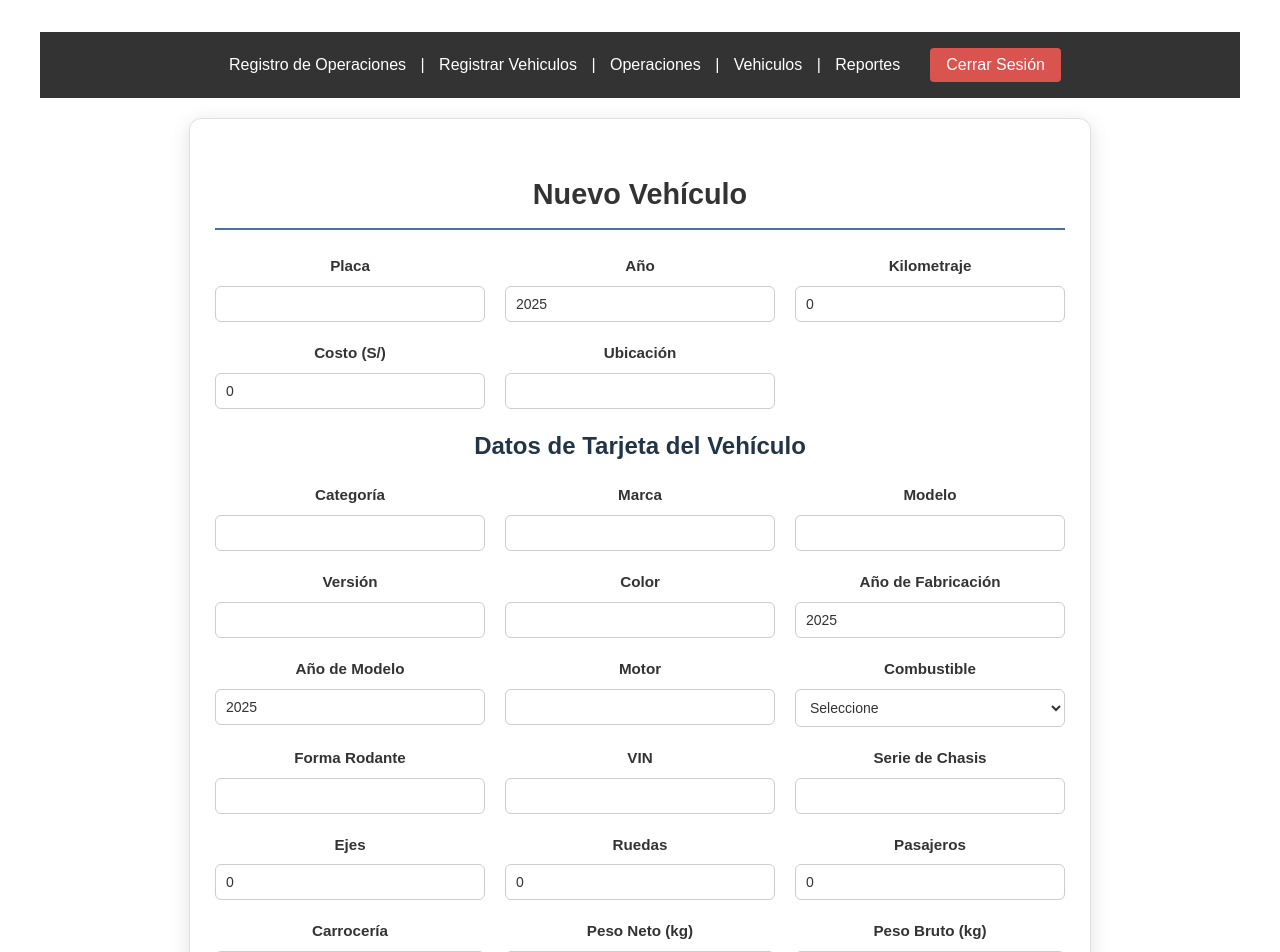
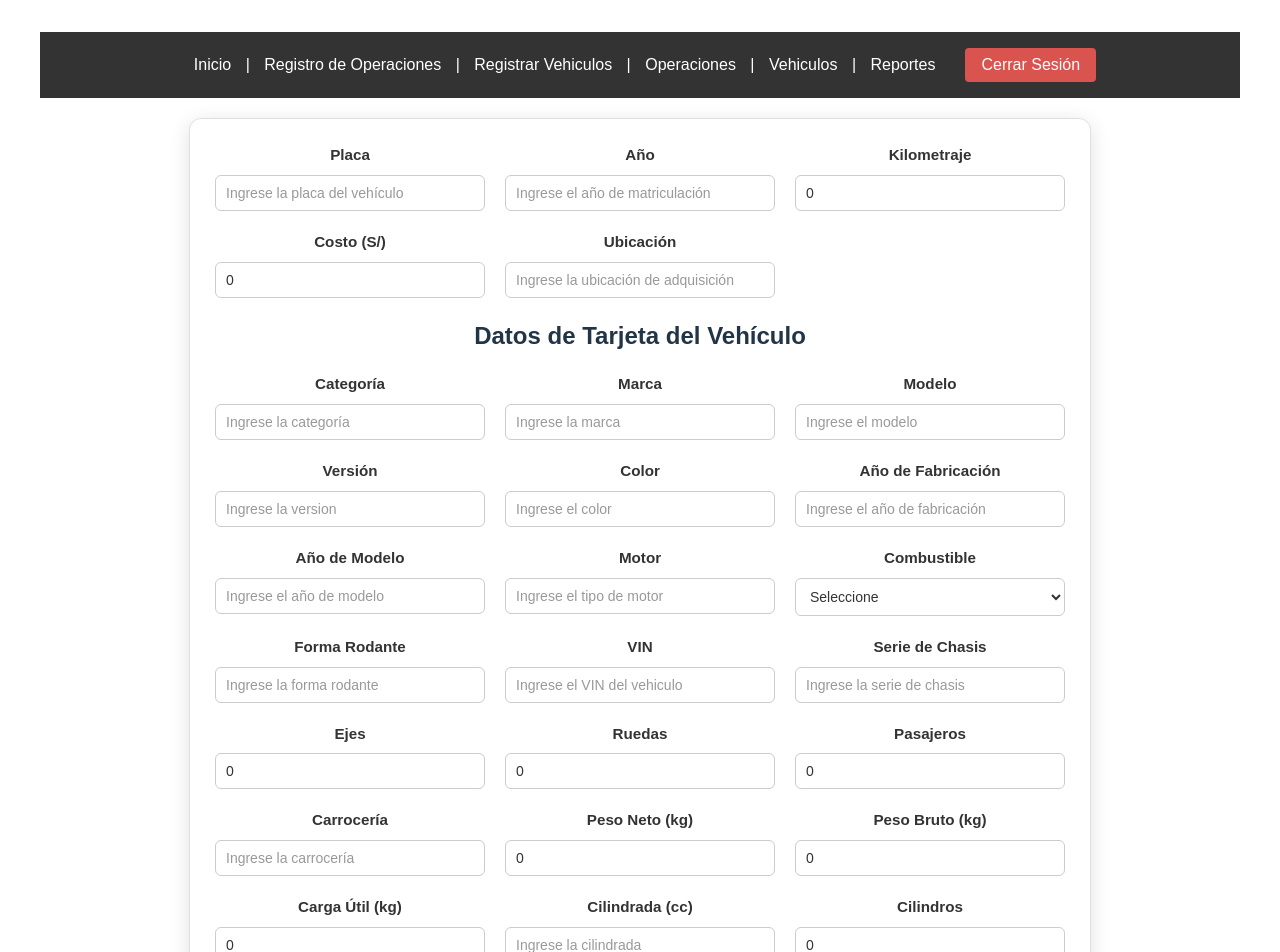
Before and after one commit to matzSoncco/gestor, a Vue app in the folder frontend/: page /vehiculo/new in a window 1280 px wide. Shown: the top 952 px of the page. Built offline with nearby package versions, Linux system fonts and the light colour scheme.

Commit message:
mejora de formulario de ingreso para vehiculos

```diff
--- a/frontend/src/App.vue
+++ b/frontend/src/App.vue
@@ -2,7 +2,7 @@
   <div id="app-container">
     <header v-if="!authStore.isAuthenticated"> <!-- cambiamos solamente para prueba del usuario -->
       <nav>
-        <!-- router-link to="/">Inicio</router-link > |-->
+        <router-link to="/">Inicio</router-link> |
         <router-link to="/ingreso-datos">Registro de Operaciones</router-link> |
         <router-link to="/registro-vehiculos">Registrar Vehiculos</router-link> |
         <router-link to="/operaciones">Operaciones</router-link> |
--- a/frontend/src/components/FormularioIngreso.vue
+++ b/frontend/src/components/FormularioIngreso.vue
@@ -6,7 +6,7 @@
       :tipo="tipoMensajeGlobal"
       @close="mensajeGlobal = ''"
     />
-    <form @submit.prevent="enviarFormulario" class="formulario-registro">
+    <form @submit.prevent="submitForm" class="formulario-registro">
       <h3 class="form-title">Registro de Operacion</h3>
 
       <div class="form-grid">
@@ -336,10 +336,6 @@
         </div>
       </transition>
 
-      <div v-if="mensaje" :class="['mensaje', tipoMensaje]">
-        {{ mensaje }}
-      </div>
-
       <div class="form-actions">
         <button
           type="submit"
@@ -368,7 +364,6 @@ import { useOpForm } from '../composables/useOpForm.js';
 import ModalGlobal from './ModalGlobal.vue';
 import useMensajeGlobal from '../composables/useMensajeGlobal.js';
 
-const emits = defineEmits(['datos-enviados']);
 const listaVehiculos = ref([]);
 const { mensajeGlobal, tipoMensajeGlobal } = useMensajeGlobal();
 
@@ -408,21 +403,6 @@ const {
   resetForm,
   submitForm
 } = useOpForm();
-
-async function enviarFormulario() {
-  loading.value = true;
-  try {
-    const response = await submitForm();
-    mensaje.value = 'Operación registrada exitosamente.';
-    tipoMensaje.value = 'success';
-    emits('datos-enviados', formData);
-  } catch (error) {
-    mensaje.value = 'Error al registrar la operación. Intente nuevamente.';
-    tipoMensaje.value = 'error';
-  } finally {
-    loading.value = false;
-  }
-}
 </script>
 
 <style scoped src="../assets/styles/FormularioOperacion.css"></style>
--- a/frontend/src/components/FormularioVehiculo.vue
+++ b/frontend/src/components/FormularioVehiculo.vue
@@ -1,29 +1,62 @@
 <template>
   <div class="formulario-container">
     <form @submit.prevent="onSubmit" class="formulario-registro">
-      <h3 class="form-title">{{ isEdit ? 'Editar' : 'Nuevo' }} Vehículo</h3>
 
       <!-- Bloque 2 columnas -->
       <div class="form-grid">
         <div class="form-group">
           <label for="placa">Placa</label>
-          <input id="placa" v-model="form.placa" required/>
+          <input
+            type="text"
+            id="placa"
+            v-model="formData.placa"
+            placeholder="Ingrese la placa del vehículo"
+            maxlength="6"
+            required
+            @input = "formData.placa = formData.placa.toUpperCase()"
+          />
         </div>
         <div class="form-group">
           <label for="anio">Año</label>
-          <input id="anio" type="number" v-model.number="form.anio" required />
+          <input
+            id="anio"
+            type="number"
+            v-model.number="formData.anio"
+            max="2100"
+            placeholder="Ingrese el año de matriculación"
+            required
+          />
         </div>
         <div class="form-group">
           <label for="kilometraje">Kilometraje</label>
-          <input id="kilometraje" type="number" v-model.number="form.kilometraje" step="0.1" required />
+          <input
+            id="kilometraje"
+            type="number"
+            v-model.number="formData.kilometraje"
+            step="0.1"
+            placeholder="Ingrese el kilometraje inicial"
+            required
+          />
         </div>
         <div class="form-group">
           <label for="costo">Costo (S/)</label>
-          <input id="costo" type="number" v-model.number="form.costo" step="0.01" required />
+          <input
+            id="costo"
+            type="number"
+            v-model.number="formData.costo"
+            step="0.01"
+            placeholder="Ingrese el costo del vehiculo"
+            required
+          />
         </div>
         <div class="form-group">
           <label for="ubicacion">Ubicación</label>
-          <input id="ubicacion" v-model="form.ubicacion" required />
+          <input
+            id="ubicacion"
+            v-model="formData.ubicacion"
+            placeholder="Ingrese la ubicación de adquisición"
+            required
+          />
         </div>
       </div>
 
@@ -32,39 +65,53 @@
         <!-- Repite este patrón para cada campo -->
         <div class="form-group">
           <label for="categoria">Categoría</label>
-          <input id="categoria" v-model="form.categoria" required />
+          <input id="categoria" v-model="formData.categoria" placeholder="Ingrese la categoría" required />
         </div>
         <div class="form-group">
           <label for="marca">Marca</label>
-          <input id="marca" v-model="form.marca" required />
+          <input id="marca" v-model="formData.marca" placeholder="Ingrese la marca" required />
         </div>
         <div class="form-group">
           <label for="modelo">Modelo</label>
-          <input id="modelo" v-model="form.modelo" required />
+          <input id="modelo" v-model="formData.modelo" placeholder="Ingrese el modelo" required />
         </div>
         <div class="form-group">
           <label for="version">Versión</label>
-          <input id="version" v-model="form.version" required />
+          <input id="version" v-model="formData.version" placeholder="Ingrese la version" required />
         </div>
         <div class="form-group">
           <label for="color">Color</label>
-          <input id="color" v-model="form.color" required />
+          <input id="color" v-model="formData.color" placeholder="Ingrese el color" required />
         </div>
         <div class="form-group">
           <label for="anio_fabricacion">Año de Fabricación</label>
-          <input id="anio_fabricacion" type="number" v-model.number="form.anio_fabricacion" required />
+          <input
+            id="anio_fabricacion"
+            type="number"
+            v-model.number="formData.anio_fabricacion"
+            placeholder="Ingrese el año de fabricación"
+            max="2100"
+            required
+          />
         </div>
         <div class="form-group">
           <label for="anio_modelo">Año de Modelo</label>
-          <input id="anio_modelo" type="number" v-model.number="form.anio_modelo" required />
+          <input
+            id="anio_modelo"
+            type="number"
+            v-model.number="formData.anio_modelo"
+            placeholder="Ingrese el año de modelo"
+            max="2100"
+            required
+          />
         </div>
         <div class="form-group">
           <label for="motor">Motor</label>
-          <input id="motor" v-model="form.motor" required />
+          <input id="motor" v-model="formData.motor" placeholder="Ingrese el tipo de motor" required />
         </div>
         <div class="form-group">
           <label for="combustible">Combustible</label>
-          <select id="combustible" v-model="form.combustible" required>
+          <select id="combustible" v-model="formData.combustible" required>
             <option disabled value="">Seleccione</option>
             <option value="GASOLINA">Gasolina</option>
             <option value="DIÉSEL">Diésel</option>
@@ -73,131 +120,102 @@
         </div>
         <div class="form-group">
           <label for="forma_rodante">Forma Rodante</label>
-          <input id="forma_rodante" v-model="form.forma_rodante" required />
+          <input id="forma_rodante" v-model="formData.forma_rodante" placeholder="Ingrese la forma rodante" required />
         </div>
         <div class="form-group">
           <label for="vin">VIN</label>
-          <input id="vin" v-model="form.vin" required />
+          <input
+            id="vin"
+            v-model="formData.vin"
+            placeholder="Ingrese el VIN del vehiculo"
+            maxlength="17"
+            required
+          />
         </div>
         <div class="form-group">
           <label for="serie_chasis">Serie de Chasis</label>
-          <input id="serie_chasis" v-model="form.serie_chasis" required />
+          <input id="serie_chasis" v-model="formData.serie_chasis" placeholder="Ingrese la serie de chasis" required />
         </div>
         <div class="form-group">
           <label for="ejes">Ejes</label>
-          <input id="ejes" type="number" v-model.number="form.ejes" required />
+          <input id="ejes" type="number" v-model.number="formData.ejes" placeholder="Ingrese la cantidad de ejes" required />
         </div>
         <div class="form-group">
           <label for="ruedas">Ruedas</label>
-          <input id="ruedas" type="number" v-model.number="form.ruedas" required />
+          <input id="ruedas" type="number" v-model.number="formData.ruedas" placeholder="Ingrese la cantidad de ruedas" required />
         </div>
         <div class="form-group">
           <label for="pasajeros">Pasajeros</label>
-          <input id="pasajeros" type="number" v-model.number="form.pasajeros" required />
+          <input id="pasajeros" type="number" v-model.number="formData.pasajeros" placeholder="Ingrese la cantidad de pasajeros" required />
         </div>
         <div class="form-group">
           <label for="carroceria">Carrocería</label>
-          <input id="carroceria" v-model="form.carroceria" required />
+          <input id="carroceria" v-model="formData.carroceria" placeholder="Ingrese la carrocería" required />
         </div>
         <div class="form-group">
           <label for="peso_neto">Peso Neto (kg)</label>
-          <input id="peso_neto" type="number" v-model.number="form.peso_neto" step="0.001" required />
+          <input id="peso_neto" type="number" v-model.number="formData.peso_neto" placeholder="Ingrese el peso neto" step="0.001" required />
         </div>
         <div class="form-group">
           <label for="peso_bruto">Peso Bruto (kg)</label>
-          <input id="peso_bruto" type="number" v-model.number="form.peso_bruto" step="0.001" required />
+          <input id="peso_bruto" type="number" v-model.number="formData.peso_bruto" placeholder="Ingrese el peso bruto" step="0.001" required />
         </div>
         <div class="form-group">
           <label for="carga_util">Carga Útil (kg)</label>
-          <input id="carga_util" type="number" v-model.number="form.carga_util" step="0.001" required />
+          <input id="carga_util" type="number" v-model.number="formData.carga_util" placeholder="Ingrese la carga útil" step="0.001" required />
         </div>
         <div class="form-group">
           <label for="cilindrada">Cilindrada (cc)</label>
-          <input id="cilindrada" type="number" v-model.number="form.cilindrada" step="0.001" required />
+          <input id="cilindrada" type="number" v-model.number="formData.cilindrada" placeholder="Ingrese la cilindrada" step="0.001" required />
         </div>
         <div class="form-group">
           <label for="cilindros">Cilindros</label>
-          <input id="cilindros" type="number" v-model.number="form.cilindros" required />
+          <input id="cilindros" type="number" v-model.number="formData.cilindros" placeholder="Ingrese la cantidad de cilindros" required />
         </div>
         <div class="form-group">
           <label for="altura">Altura (m)</label>
-          <input id="altura" type="number" v-model.number="form.altura" step="0.001" required />
+          <input id="altura" type="number" v-model.number="formData.altura" placeholder="Ingrese la altura" step="0.001" required />
         </div>
         <div class="form-group">
           <label for="ancho">Ancho (m)</label>
-          <input id="ancho" type="number" v-model.number="form.ancho" step="0.001" required />
+          <input id="ancho" type="number" v-model.number="formData.ancho" placeholder="Ingrese el ancho" step="0.001" required />
         </div>
         <div class="form-group">
           <label for="longitud">Longitud (m)</label>
-          <input id="longitud" type="number" v-model.number="form.longitud" step="0.001" required />
+          <input id="longitud" type="number" v-model.number="formData.longitud" placeholder="Ingrese la longitud" step="0.001" required />
         </div>
       </div>
 
       <div class="form-actions">
-        <button type="submit">{{ isEdit ? 'Actualizar' : 'Registrar' }}</button>
-        <button type="submit">{{ isEdit ? 'Guardar' : 'Crear' }}</button>
-        <button v-if="isEdit" type="button" @click="$emit('cancel')">Cancelar</button>
+        <button
+          type="submit"
+          :disabled="loading"
+          class="btn-submit"
+        >
+          {{ loading ? 'Enviando...' : 'Registrar Vehículo' }}
+        </button>
+        <button
+          type="button"
+          @click="resetForm"
+          :disabled="loading"
+          class="btn-reset"
+        >
+          Limpiar Formulario
+        </button>
       </div>
     </form>
   </div>
 </template>
 
 <script setup>
-import { reactive, computed, watch } from 'vue';
+import { useVehiculos } from '../composables/useVehiculo.js';
 
-const props = defineProps({
-  modelValue: { type: Object, default: null }
-});
-const emits = defineEmits(['save','cancel']);
-
-const form = reactive({
-  placa: '',
-  anio:  new Date().getFullYear(),
-  kilometraje: 0,
-  costo: 0,
-  ubicacion: '',
-
-  categoria: '',
-  marca: '',
-  modelo: '',
-  version: '',
-  color: '',
-  anio_fabricacion: new Date().getFullYear(),
-  anio_modelo:    new Date().getFullYear(),
-  motor: '',
-  combustible: '',
-  forma_rodante: '',
-  vin: '',
-  serie_chasis: '',
-  ejes: 0,
-  ruedas: 0,
-  pasajeros: 0,
-  carroceria: '',
-  peso_neto: 0,
-  peso_bruto: 0,
-  carga_util: 0,
-  cilindrada: 0,
-  cilindros: 0,
-  altura: 0,
-  ancho: 0,
-  longitud: 0,
-});
-
-const isEdit = computed(() => !!props.modelValue);
-
-watch(
-  () => props.modelValue,
-  val => {
-    if (val) {
-      Object.assign(form, { ...val });
-    }
-  },
-  { immediate: true }
-);
-
-const onSubmit = () => {
-  emits('save', { ...form });
-};
+const {
+  formData,
+  loading,
+  resetForm,
+  submitForm
+} = useVehiculos();
 </script>
 
 <style scoped src="../assets/styles/FormularioOperacion.css"></style>
--- a/frontend/src/composables/useOpForm.js
+++ b/frontend/src/composables/useOpForm.js
@@ -106,11 +106,7 @@ export function useOpForm() {
     } = useServicio(formDataRefAcciones.value);
 
     const {
-        mensajeGlobal,
-        tipoMensajeGlobal,
-        modalVisible,
         mostrarMensaje,
-        cerrarMensaje
     } = useMensajeGlobal();
 
     watch(
--- a/frontend/src/composables/useVehiculo.js
+++ b/frontend/src/composables/useVehiculo.js
@@ -1,45 +1,66 @@
-import { ref } from 'vue';
 import api from '../services/api.js';
 
-export function useVehiculos() {
-  const vehiculos = ref([]);
-  const loading   = ref(false);
-  const error     = ref(null);
+import { useFormActions } from './useFormActions';
+import useMensajeGlobal from './useMensajeGlobal';
 
-  const fetchVehiculos = async () => {
-    loading.value = true;
+export function useVehiculos () {
+  const defaults = {
+    placa: '',
+    anio: null,
+    kilometraje: 0,
+    costo: 0,
+    modelo: '',
+    ubicacion: '',
+    categoria: '',
+    marca: '',
+    modelo: '',
+    version: '',
+    color: '',
+    anio_fabricacion: null,
+    anio_modelo: null,
+    motor: '',
+    combustible: '',
+    forma_rodante: '',
+    vin: '',
+    serie_chasis: '',
+    ejes: 0,
+    ruedas: 0,
+    pasajeros: 0,
+    carroceria: '',
+    peso_neto: 0,
+    peso_bruto: 0,
+    carga_util: 0,
+    cilindradada: 0,
+    cilindros: 0,
+    altura: 0,
+    ancho: 0,
+    longitud: 0,
+  };
+
+  const { mostrarMensaje } = useMensajeGlobal();
+
+  const onSubmitService = async (payload) => {
     try {
-      const { data } = await api.get('vehiculos/');
-      vehiculos.value = data;
-    } catch (e) {
-      error.value = e;
-    } finally {
-      loading.value = false;
+      await api.post('vehiculos/', payload);
+      mostrarMensaje('Vehículo guardado exitosamente', 'success');
+      resetForm();
+    } catch (error) {
+      console.error('Error al guardar vehículo:', error);
+      mostrarMensaje('Error al guardar vehículo', 'error');
     }
   };
 
-  const createVehiculo = async payload => {
-    await api.post('vehiculos/', payload);
-    await fetchVehiculos();
-  };
-
-  const updateVehiculo = async (id, payload) => {
-    await api.put(`vehiculos/${id}/`, payload);
-    await fetchVehiculos();
-  };
-
-  const deleteVehiculo = async id => {
-    await api.delete(`vehiculos/${id}/`);
-    await fetchVehiculos();
-  };
+  const {
+    formData,
+    loading,
+    resetForm,
+    submitForm,
+  } = useFormActions({defaults, onSubmitService, extraComputed: {} });
 
   return {
-    vehiculos,
+    formData,
     loading,
-    error,
-    fetchVehiculos,
-    createVehiculo,
-    updateVehiculo,
-    deleteVehiculo,
+    resetForm,
+    submitForm,
   };
 }
```
Also changed, not shown: 2 other files (tests, documents, lock files or other folders).
